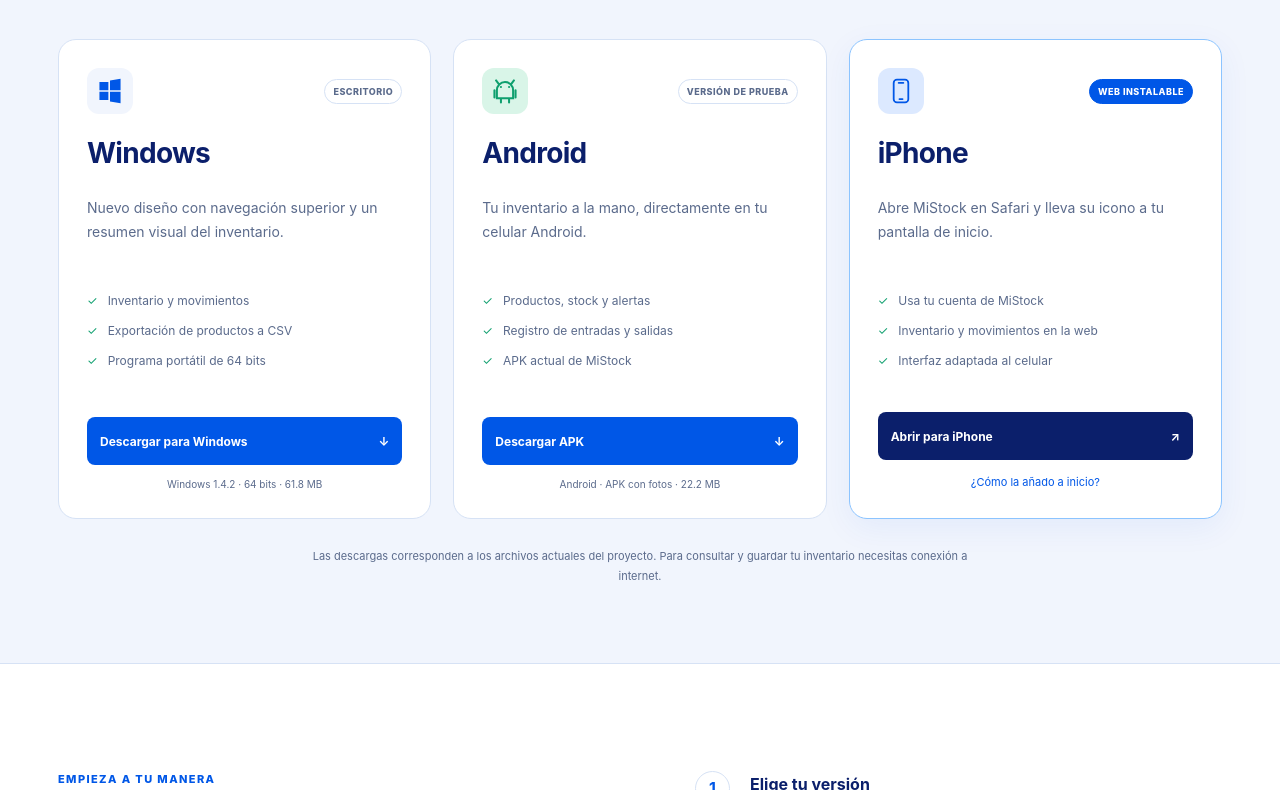
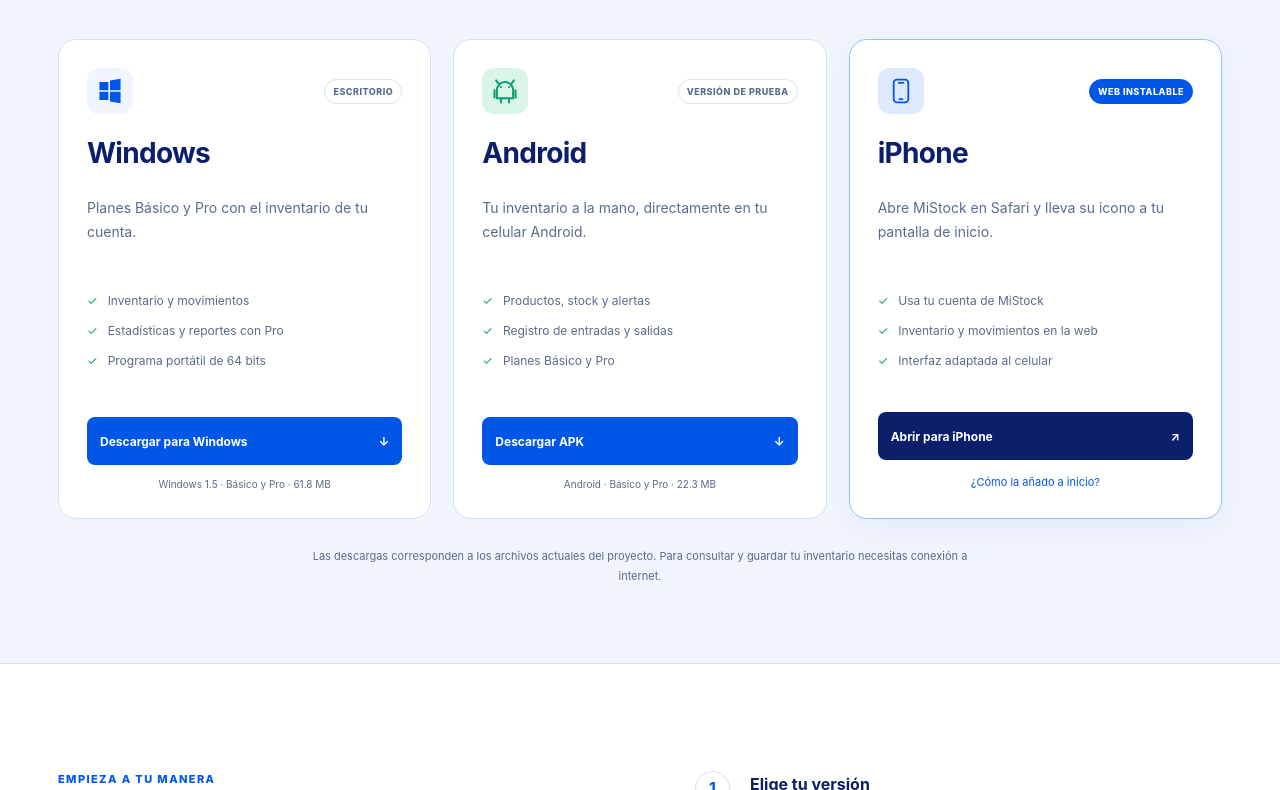
Before and after one commit to davjstudio/mistock-descargas, a plain HTML site: page index.html in a window 1280 px wide. Shown: the part 1655-2445 px from the top of the page. Drawn offline with Linux system fonts and the light colour scheme.

Commit message:
Actualizar Windows y Android con Básico y Pro

```diff
--- a/index.html
+++ b/index.html
@@ -1,14 +1,14 @@
 <!doctype html><html lang="es"><head><meta charset="utf-8"><meta name="viewport" content="width=device-width,initial-scale=1"><meta name="theme-color" content="#0057e7"><meta name="description" content="MiStock Descargas: descarga MiStock para Windows y Android, o accede a la versión web instalable para iPhone."><title>MiStock Descargas · Windows, Android y iPhone</title><link rel="icon" href="./logo.svg" type="image/svg+xml"><link rel="stylesheet" href="./site.css"></head>
 <body><a class="skip-link" href="#contenido">Saltar al contenido</a><header class="site-header"><a class="brand" href="./" aria-label="MiStock Descargas inicio"><img src="./logo.svg" width="38" height="38" alt=""><span>MiStock<span class="brand-dot">.</span><small class="brand-subtitle">Descargas</small></span></a><nav aria-label="Navegación principal"><a href="#tu-negocio">Tu negocio</a><a href="#descargas">Descargas</a><a href="#preguntas">Preguntas</a><a href="https://davjstudio.github.io/mistock/planes.html">Planes</a></nav><a class="btn btn-small btn-outline" href="https://davjstudio.github.io/mistock/">Abrir MiStock <span aria-hidden="true">↗</span></a></header>
 <main id="contenido"><section class="hero"><div class="hero-inner"><div class="hero-copy"><div class="eyebrow"><span class="signal"></span> CENTRO DE DESCARGAS DE MISTOCK</div><h1>Tu inventario.<br><span>Siempre contigo.</span></h1><p>Del mostrador a tu celular. Organiza tus productos, registra cada movimiento y sabe qué necesitas reponer, estés donde estés.</p><div class="hero-actions"><a class="btn btn-primary" href="#descargas">Elige tu versión <span aria-hidden="true">↓</span></a><a class="text-link" href="https://davjstudio.github.io/mistock/planes.html">Ver planes</a><a class="text-link" href="https://davjstudio.github.io/mistock/?demo=1">Explorar la demostración <span aria-hidden="true">↗</span></a></div><div class="platform-strip"><span>▦ Windows</span><span>◉ Android</span><span>▯ iPhone</span><span class="same-account">Una sola cuenta.</span></div></div>
-<div class="hero-visual"><div class="visual-label"><span class="signal"></span> TODO EN SU LUGAR</div><div class="app-frame"><div class="frame-bar"><div><i></i><i></i><i></i></div><span>MiStock para Windows · 1.4.2</span><span class="frame-lock">✓</span></div><img src="./mistock-preview-1.4.2.png" width="1240" height="780" alt="MiStock para Windows 1.4.2 con navegación superior y gráfico de stock, usando datos de ejemplo" fetchpriority="high"></div><div class="floating-note"><span class="note-icon">↗</span><span><strong>Un movimiento. Todo al día.</strong><small>Las entradas y salidas actualizan tu stock.</small></span></div></div></div><div class="hero-bottom"><span>PRODUCTOS EN ORDEN</span><span>ENTRADAS Y SALIDAS</span><span>ALERTAS DE STOCK</span><span>EL MISMO INVENTARIO</span></div></section>
+<div class="hero-visual"><div class="visual-label"><span class="signal"></span> TODO EN SU LUGAR</div><div class="app-frame"><div class="frame-bar"><div><i></i><i></i><i></i></div><span>MiStock para Windows · 1.5</span><span class="frame-lock">✓</span></div><img src="./mistock-preview-1.5.png" width="1240" height="780" alt="MiStock para Windows 1.5 con navegación superior y gráfico de stock, usando datos de ejemplo" fetchpriority="high"></div><div class="floating-note"><span class="note-icon">↗</span><span><strong>Un movimiento. Todo al día.</strong><small>Las entradas y salidas actualizan tu stock.</small></span></div></div></div><div class="hero-bottom"><span>PRODUCTOS EN ORDEN</span><span>ENTRADAS Y SALIDAS</span><span>ALERTAS DE STOCK</span><span>EL MISMO INVENTARIO</span></div></section>
 <section class="section intro-section" id="tu-negocio"><div class="section-heading"><span class="eyebrow">EL DÍA A DÍA, MÁS SIMPLE</span><h2>Menos cuentas pendientes.<br>Más claridad para tu negocio.</h2><p>Lo que necesitas para entender tu inventario, sin perderte entre hojas y apuntes.</p></div><div class="feature-grid"><article class="feature"><div class="feature-icon">▤</div><span class="feature-number">01</span><h3>Encuentra cada producto</h3><p>Consulta precios y existencias. Busca por nombre o código, y filtra por categoría.</p></article><article class="feature"><div class="feature-icon green">⇄</div><span class="feature-number">02</span><h3>Cada movimiento cuenta</h3><p>Registra entradas y salidas con su fecha y nota. Consulta el historial cuando lo necesites.</p></article><article class="feature"><div class="feature-icon orange">◇</div><span class="feature-number">03</span><h3>Repón a tiempo</h3><p>Define un mínimo por producto y descubre qué está por agotarse antes de quedarte sin stock.</p></article></div></section>
 <section class="download-section" id="descargas"><div class="section-heading"><span class="eyebrow">UNA CUENTA. TU DISPOSITIVO.</span><h2>Elige dónde trabajar.</h2><p>La misma identidad de MiStock y el inventario de tu cuenta en cada versión.</p></div><div class="download-grid">
-<article class="download-card"><div class="download-top"><div class="os-icon windows-icon"><svg viewBox="0 0 32 32" aria-hidden="true"><path d="M3 5h11v10H3zm13-2 13-2v14H16zM3 17h11v10H3zm13 0h13v14l-13-2z" fill="currentColor"/></svg></div><span class="pill">ESCRITORIO</span></div><h3>Windows</h3><p>Nuevo diseño con navegación superior y un resumen visual del inventario.</p><ul><li>Inventario y movimientos</li><li>Exportación de productos a CSV</li><li>Programa portátil de 64 bits</li></ul><a class="btn btn-primary" href="https://github.com/davjstudio/mistock-descargas/releases/download/v1.4.2/MiStock-Windows-1.4.2.exe" download>Descargar para Windows <span aria-hidden="true">↓</span></a><span class="download-meta" data-file="windows">Windows 1.4.2 · 64 bits</span></article>
-<article class="download-card"><div class="download-top"><div class="os-icon android-icon"><svg viewBox="0 0 32 32" aria-hidden="true"><path d="m8 7-3-4m19 4 3-4M6 15a10 10 0 0 1 20 0v10H6zm-3 0v9m26-9v9M11 25v5m10-5v5" fill="none" stroke="currentColor" stroke-width="2.5" stroke-linecap="round"/><circle cx="11" cy="11" r="1.3" fill="currentColor"/><circle cx="21" cy="11" r="1.3" fill="currentColor"/></svg></div><span class="pill">VERSIÓN DE PRUEBA</span></div><h3>Android</h3><p>Tu inventario a la mano, directamente en tu celular Android.</p><ul><li>Productos, stock y alertas</li><li>Registro de entradas y salidas</li><li>APK actual de MiStock</li></ul><a class="btn btn-primary" href="https://github.com/davjstudio/mistock-descargas/releases/download/v1.3/MiStock-Android.apk" download>Descargar APK <span aria-hidden="true">↓</span></a><span class="download-meta" data-file="android">Archivo APK · Instalación manual</span></article>
+<article class="download-card"><div class="download-top"><div class="os-icon windows-icon"><svg viewBox="0 0 32 32" aria-hidden="true"><path d="M3 5h11v10H3zm13-2 13-2v14H16zM3 17h11v10H3zm13 0h13v14l-13-2z" fill="currentColor"/></svg></div><span class="pill">ESCRITORIO</span></div><h3>Windows</h3><p>Planes Básico y Pro con el inventario de tu cuenta.</p><ul><li>Inventario y movimientos</li><li>Estadísticas y reportes con Pro</li><li>Programa portátil de 64 bits</li></ul><a class="btn btn-primary" href="https://github.com/davjstudio/mistock-descargas/releases/download/v1.5/MiStock-Windows-1.5.exe" download>Descargar para Windows <span aria-hidden="true">↓</span></a><span class="download-meta" data-file="windows">Windows 1.5 · Básico y Pro</span></article>
+<article class="download-card"><div class="download-top"><div class="os-icon android-icon"><svg viewBox="0 0 32 32" aria-hidden="true"><path d="m8 7-3-4m19 4 3-4M6 15a10 10 0 0 1 20 0v10H6zm-3 0v9m26-9v9M11 25v5m10-5v5" fill="none" stroke="currentColor" stroke-width="2.5" stroke-linecap="round"/><circle cx="11" cy="11" r="1.3" fill="currentColor"/><circle cx="21" cy="11" r="1.3" fill="currentColor"/></svg></div><span class="pill">VERSIÓN DE PRUEBA</span></div><h3>Android</h3><p>Tu inventario a la mano, directamente en tu celular Android.</p><ul><li>Productos, stock y alertas</li><li>Registro de entradas y salidas</li><li>Planes Básico y Pro</li></ul><a class="btn btn-primary" href="https://github.com/davjstudio/mistock-descargas/releases/download/v1.5/MiStock-Android.apk" download>Descargar APK <span aria-hidden="true">↓</span></a><span class="download-meta" data-file="android">Archivo APK · Instalación manual</span></article>
 <article class="download-card iphone-card"><div class="download-top"><div class="os-icon iphone-icon"><svg viewBox="0 0 32 32" aria-hidden="true"><rect x="7" y="2" width="18" height="28" rx="4" fill="none" stroke="currentColor" stroke-width="2.2"/><path d="M13 6h6m-5 20h4" stroke="currentColor" stroke-width="2" stroke-linecap="round"/></svg></div><span class="pill pill-blue">WEB INSTALABLE</span></div><h3>iPhone</h3><p>Abre MiStock en Safari y lleva su icono a tu pantalla de inicio.</p><ul><li>Usa tu cuenta de MiStock</li><li>Inventario y movimientos en la web</li><li>Interfaz adaptada al celular</li></ul><a class="btn btn-dark" href="https://davjstudio.github.io/mistock/?install=ios">Abrir para iPhone <span aria-hidden="true">↗</span></a><button class="inline-button" data-install-help>¿Cómo la añado a inicio?</button></article></div><p class="download-footnote">Las descargas corresponden a los archivos actuales del proyecto. Para consultar y guardar tu inventario necesitas conexión a internet.</p></section>
 <section class="section steps-section"><div><span class="eyebrow">EMPIEZA A TU MANERA</span><h2>Del primer producto<br>al último movimiento.</h2><p>No necesitas una cuenta distinta para cada dispositivo.</p><a class="text-link" href="https://davjstudio.github.io/mistock/">Entrar a mi inventario <span aria-hidden="true">→</span></a></div><ol class="steps"><li><span>1</span><div><h3>Elige tu versión</h3><p>Descarga Windows o Android, o abre la web desde tu iPhone.</p></div></li><li><span>2</span><div><h3>Entra con tu cuenta</h3><p>Usa el mismo correo y contraseña de MiStock.</p></div></li><li><span>3</span><div><h3>Ten todo bajo control</h3><p>Consulta tus productos y registra cada entrada o salida.</p></div></li></ol></section>
 <section class="section faq-section" id="preguntas"><div class="section-heading"><span class="eyebrow">RESOLVEMOS TUS DUDAS</span><h2>Antes de empezar.</h2></div><div class="faq-list"><details><summary>¿Puedo usar la misma cuenta en todos mis dispositivos?</summary><p>Sí. Las versiones de MiStock se conectan al inventario de la misma cuenta. Inicia sesión con tu correo y contraseña habituales.</p></details><details><summary>¿Cómo instalo MiStock en el iPhone?</summary><p>Abre la versión web con Safari. Pulsa Compartir, elige «Añadir a pantalla de inicio» y confirma.  <a href="https://support.apple.com/guide/iphone/open-as-web-app-iphea86e5236/ios" target="_blank" rel="noopener noreferrer">Ver instrucciones de Apple ↗</a></p></details><details><summary>¿La versión web funciona sin conexión?</summary><p>La interfaz instalada puede abrirse si ya está guardada en el dispositivo. Para iniciar sesión, consultar o modificar tu inventario necesitas conexión a internet.</p></details><details><summary>¿Cómo abro la versión de Windows?</summary><p>Descarga el archivo EXE y ábrelo en tu equipo Windows de 64 bits. Es una versión portátil e incluye el entorno que necesita para funcionar.</p></details><details><summary>¿El APK de Android es una versión de prueba?</summary><p>Sí. La descarga contiene el APK de desarrollo que se está usando en este proyecto. Su instalación es manual y no procede de Google Play.</p></details></div></section>
 <section class="bottom-cta"><img src="./logo.svg" alt="" width="54" height="54"><h2>Tu negocio se mueve.<br>MiStock va contigo.</h2><a class="btn btn-white" href="https://davjstudio.github.io/mistock/?demo=1">Conocer MiStock web <span aria-hidden="true">→</span></a></section></main>
 <footer class="site-footer"><a class="brand" href="./"><img src="./logo.svg" width="30" height="30" alt=""><span>MiStock.<small class="brand-subtitle">Descargas</small></span></a><span>Productos en orden. Negocio bajo control.</span><a href="./privacidad.html">Datos y privacidad</a></footer>
-<dialog id="install-help" class="help-dialog"><form method="dialog"><button class="dialog-close" aria-label="Cerrar">×</button></form><div class="feature-icon">▯</div><h2>MiStock en tu iPhone.</h2><p>Primero abre la versión web desde Safari en tu iPhone.</p><ol><li>Pulsa el botón <strong>Compartir</strong>.</li><li>Elige <strong>Añadir a pantalla de inicio</strong>.</li><li>Si aparece, activa <strong>Abrir como app web</strong> y confirma.</li></ol><p class="small">Usa el enlace público del sitio. Abre esta dirección pública desde Safari en tu iPhone.</p><a class="btn btn-primary" href="https://davjstudio.github.io/mistock/?install=ios">Abrir MiStock web →</a></dialog><script src="./site.js?v=1.4.2" type="module"></script></body></html>
+<dialog id="install-help" class="help-dialog"><form method="dialog"><button class="dialog-close" aria-label="Cerrar">×</button></form><div class="feature-icon">▯</div><h2>MiStock en tu iPhone.</h2><p>Primero abre la versión web desde Safari en tu iPhone.</p><ol><li>Pulsa el botón <strong>Compartir</strong>.</li><li>Elige <strong>Añadir a pantalla de inicio</strong>.</li><li>Si aparece, activa <strong>Abrir como app web</strong> y confirma.</li></ol><p class="small">Usa el enlace público del sitio. Abre esta dirección pública desde Safari en tu iPhone.</p><a class="btn btn-primary" href="https://davjstudio.github.io/mistock/?install=ios">Abrir MiStock web →</a></dialog><script src="./site.js?v=1.5" type="module"></script></body></html>
--- a/releases.json
+++ b/releases.json
@@ -1,14 +1,14 @@
 {
   "windows": {
-    "filename": "MiStock-Windows-1.4.2.exe",
-    "label": "Windows 1.4.2 · 64 bits",
-    "bytes": 64819086,
-    "sha256": "922657c10e2ba1cd773c21a238f8587b8643e132799c3e4263308cfacce9423c"
+    "filename": "MiStock-Windows-1.5.exe",
+    "label": "Windows 1.5 · Básico y Pro",
+    "bytes": 64828735,
+    "sha256": "3e58f90eb8877b70e72057a4903885866fc0b067dcc65a72c72fa7c98d8d199c"
   },
   "android": {
     "filename": "MiStock-Android.apk",
-    "label": "Android · APK con fotos",
-    "bytes": 23244767,
-    "sha256": "d7dbc0fe1a63ef05e7af956d5ddd932b389da580e9c1e31ca2481730503568a4"
+    "label": "Android · Básico y Pro",
+    "bytes": 23357354,
+    "sha256": "d9fe71e744643fdd6e74ed746a690a57d9560b990386efbe4aec9e1fa1bf5fc3"
   }
 }
--- a/site.js
+++ b/site.js
@@ -1,4 +1,4 @@
 const help=document.querySelector('#install-help');
 document.querySelectorAll('[data-install-help]').forEach(button=>button.addEventListener('click',()=>help.showModal()));
 help.addEventListener('click',event=>{if(event.target===help)help.close();});
-fetch('./releases.json?v=1.4.2').then(r=>r.ok?r.json():null).then(data=>{if(!data)return;for(const element of document.querySelectorAll('[data-file]')){const file=data[element.dataset.file];if(file)element.textContent=`${file.label} · ${(file.bytes/1048576).toFixed(1)} MB`;}}).catch(()=>{});
+fetch('./releases.json?v=1.5').then(r=>r.ok?r.json():null).then(data=>{if(!data)return;for(const element of document.querySelectorAll('[data-file]')){const file=data[element.dataset.file];if(file)element.textContent=`${file.label} · ${(file.bytes/1048576).toFixed(1)} MB`;}}).catch(()=>{});
```
Also changed, not shown: mistock-preview-1.5.png (added), 1 other file.
